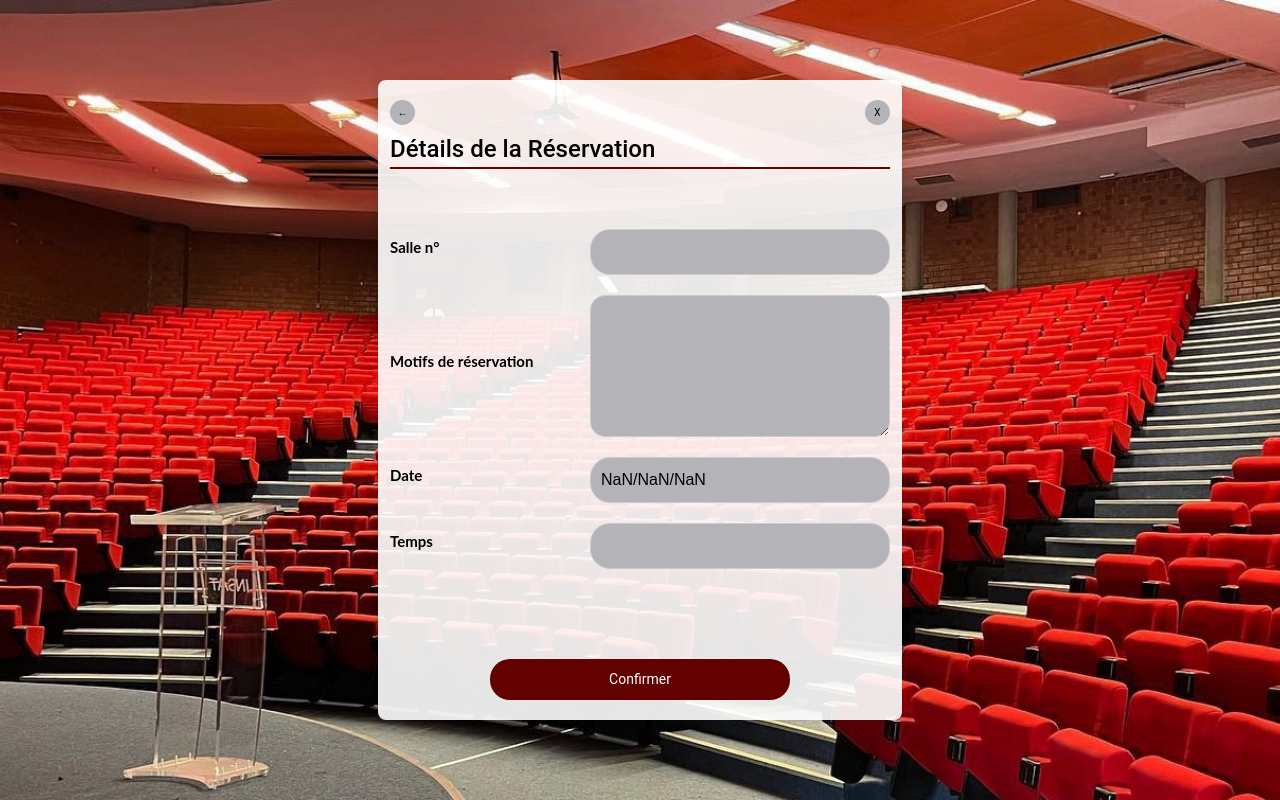
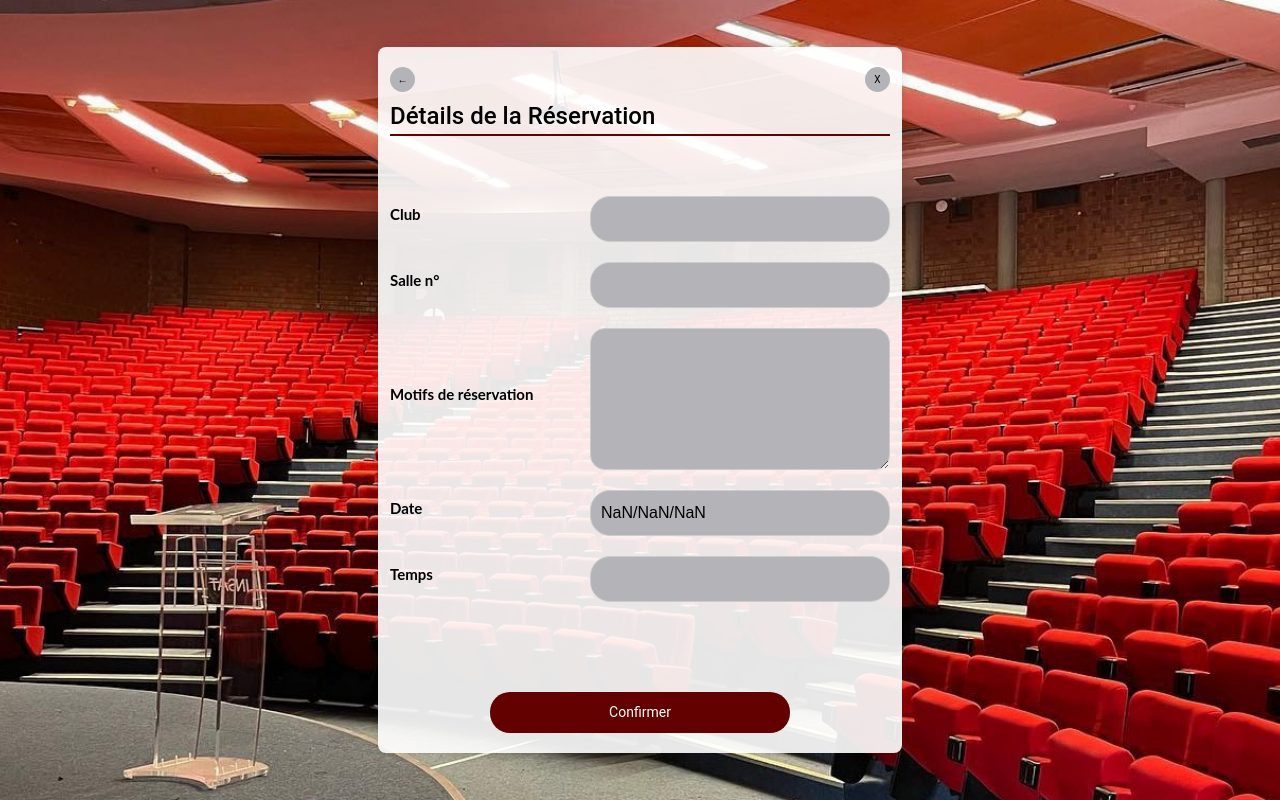
Before and after one commit to Y0srgh/ORGA, a React (Vite) app in the folder Frontend/: page /reserver/DetailsReservation in a window 1280 px wide. Built offline with nearby package versions, Linux system fonts and the light colour scheme.

Commit message:
Update DetailsReservation.jsx

```diff
--- a/Frontend/src/Components/reserver/DetailsReservation.jsx
+++ b/Frontend/src/Components/reserver/DetailsReservation.jsx
@@ -1,22 +1,37 @@
-import React, { useState } from 'react';
+import React, { useState, useEffect } from 'react';
 import './Reserver.css';
-import axios from 'axios'; // Import Axios for making HTTP requests
+import axios from 'axios';
 
-function ReservationDetails({ date, time, facility, motive, onBack, onQuit }) {
+const ReservationDetails = ({ date, time, club, facility, motif, otherMotif, onBack, onQuit }) => {
   const [formVisible, setFormVisible] = useState(true);
-  const [formData, setFormData] = useState({ facility: '', motive: '', date: '', time: '' });
+  const [formData, setFormData] = useState({ club: '', facility: '', motif: '', date: '', time: '' });
   const [submissionStatus, setSubmissionStatus] = useState(null);
 
-  // Set the initial form data when the component mounts
-  useState(() => {
-    setFormData({ facility, motive, date, time });
-  }, [date, time, facility, motive]);
+  useEffect(() => {
+    const userId = localStorage.getItem('userId');
+    console.log(userId);
+    setFormData(prevState => ({
+      ...prevState,
+      club,
+      facility,
+      date,
+      time,
+      motif: motif || otherMotif,
+    }));
+  }, [date, time, club, facility, motif, otherMotif]);
 
   const handleSubmit = async () => {
+    const userId = localStorage.getItem('userId'); // Ensure userId is defined here
     try {
-      console.log('Data to be sent:', formData);
-      const response = await axios.post('http://localhost:5500/reservations', { ...formData }, {
-        //withCredentials: true // Send cookies along with the request
+      console.log('Data to be sent:', { ...formData });
+
+      const response = await axios.post('http://localhost:5500/reservations', {
+        facility: formData.facility,
+        motive: formData.motif,
+        date: formData.date,
+        time: formData.time,
+        club: formData.club,
+        userId: userId, // Use the retrieved userId
       });
 
       console.log('Data sent to MongoDB:', response.data);
@@ -28,9 +43,6 @@ function ReservationDetails({ date, time, facility, motive, onBack, onQuit }) {
     }
   };
 
-
-
-  // Function to format date in "DD/MM/YYYY" format
   const formatDate = (date) => {
     const d = new Date(date);
     const day = d.getDate();
@@ -44,18 +56,16 @@ function ReservationDetails({ date, time, facility, motive, onBack, onQuit }) {
       return (
         <div className="popup success">
           <p>La réservation a été envoyée avec succès!</p>
-          {/* You can add additional content or styles here */}
         </div>
       );
     } else if (submissionStatus === 'failed') {
       return (
         <div className="popup failed">
           <p>Échec de la réservation. Veuillez réessayer.</p>
-          {/* You can add additional content or styles here */}
         </div>
       );
     } else {
-      return null; // If submissionStatus is null, don't render anything
+      return null;
     }
   };
 
@@ -68,27 +78,30 @@ function ReservationDetails({ date, time, facility, motive, onBack, onQuit }) {
         <button className="quit-button" onClick={onQuit}>X</button>
       </div>
       <h4 className="form-title">Détails de la Réservation</h4>
-
+      <div className="form-group">
+        <label htmlFor="club" className="label">Club</label>
+        <input type="text" id="club" value={formData.club} readOnly />
+      </div>
       <div className="form-group">
         <label htmlFor="salle" className="label">Salle n°</label>
-        <input type="text" id="salle" value={formData.facility} readOnly={true} />
+        <input type="text" id="salle" value={formData.facility} readOnly />
       </div>
       <div className="form-group">
         <label htmlFor="motif" className="label">Motifs de réservation</label>
-        <textarea id="motif" rows="5" cols="20" value={formData.motive} readOnly={true}></textarea>
+        <textarea id="motif" rows="5" cols="20" value={formData.motif} readOnly />
       </div>
       <div className="form-group">
         <label htmlFor="date" className="label">Date</label>
-        <input type="text" id="date" value={formatDate(formData.date)} readOnly={true} />
+        <input type="text" id="date" value={formatDate(formData.date)} readOnly />
       </div>
       <div className="form-group">
         <label htmlFor="temps" className="label">Temps</label>
-        <input type="text" id="time" value={formData.time} readOnly={true} />
+        <input type="text" id="time" value={formData.time} readOnly />
       </div>
       {renderPopup()}
       <button type="button" className="button" onClick={handleSubmit}>Confirmer</button>
     </div>
   );
-}
+};
 
 export default ReservationDetails;
```
